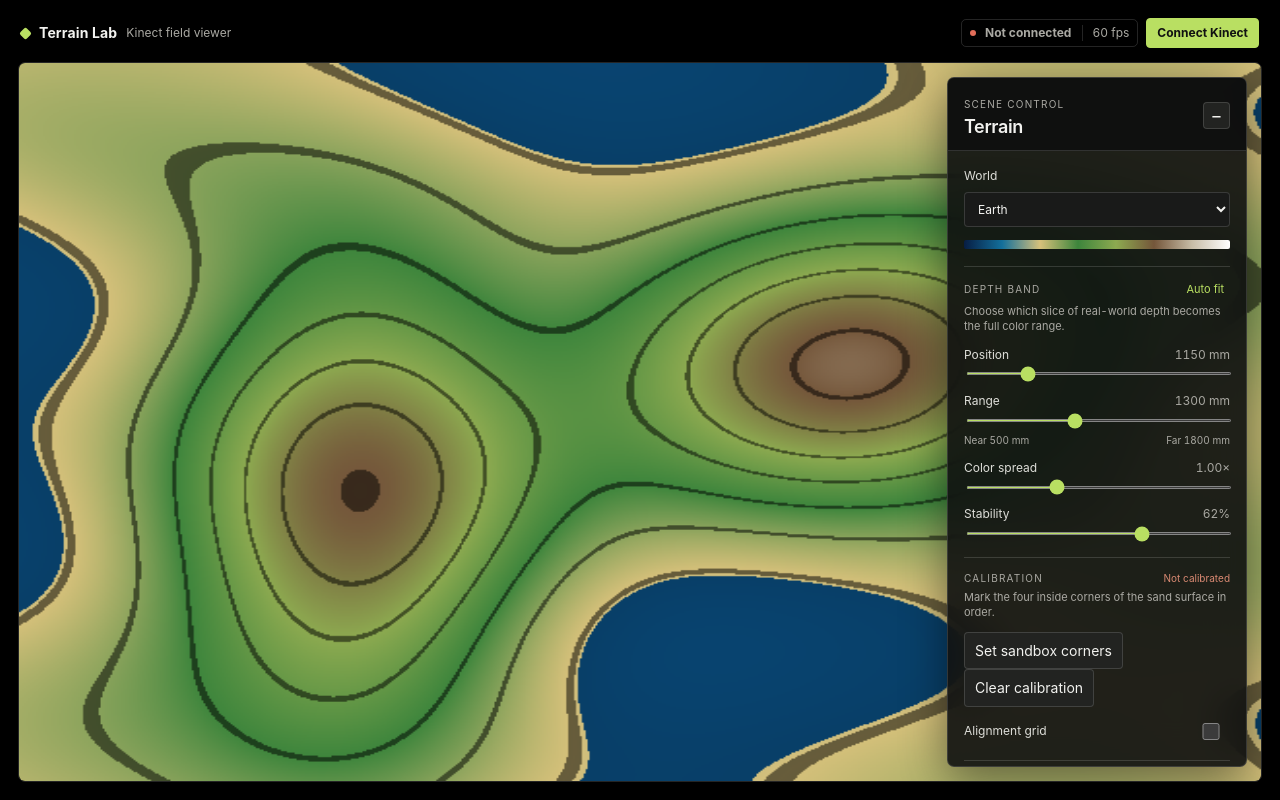
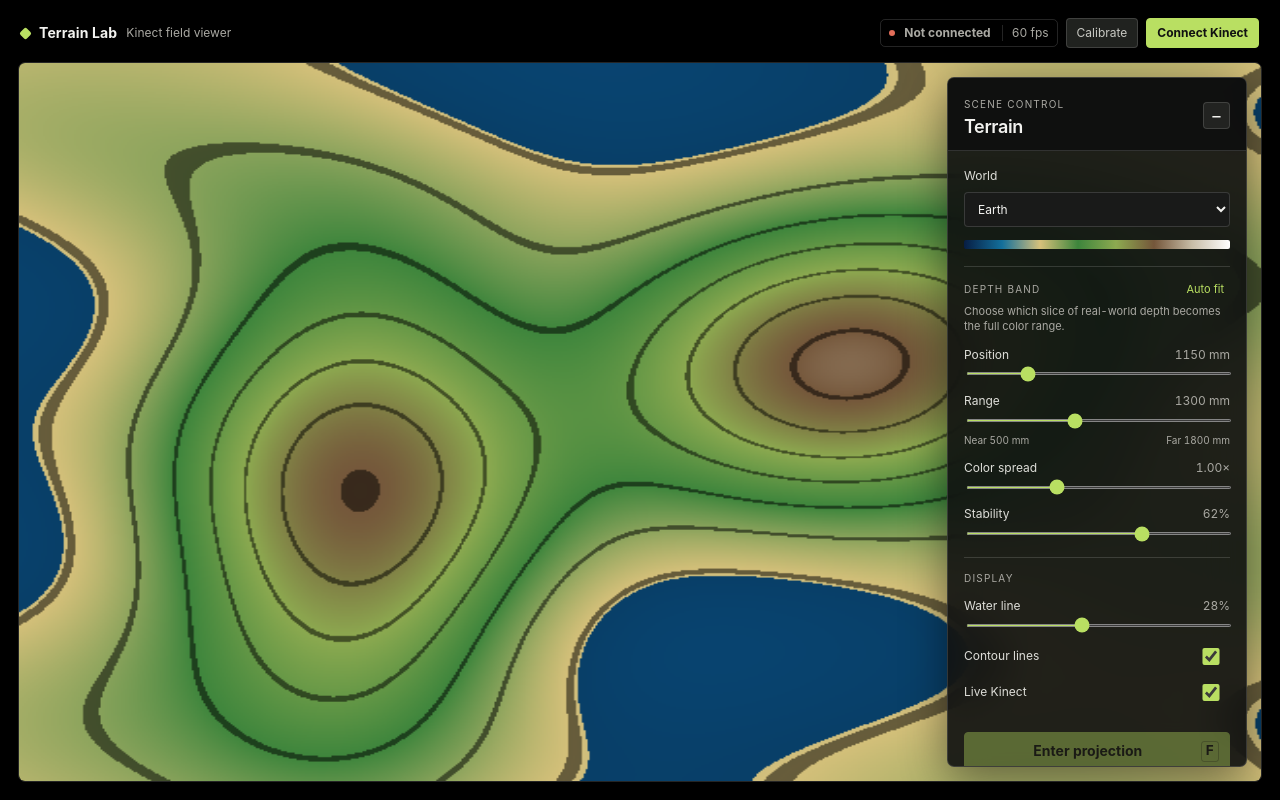
Before and after one commit to msriram/terrain-lab, a plain HTML site: page index.html in a window 1280 px wide. Drawn offline with Linux system fonts and the light colour scheme.

Commit message:
Move one-time calibration to the top bar
Refs #4

```diff
--- a/app.js
+++ b/app.js
@@ -3,7 +3,7 @@
   const $ = selector => document.querySelector(selector);
   const canvas = $("#terrain");
   const ctx = canvas.getContext("2d", { alpha:false });
-  const controls = Object.fromEntries(["water","center","span","gamma","smoothing","contours","liveSensor","theme","alignmentGrid"].map(id => [id, $(`#${id}`)]));
+  const controls = Object.fromEntries(["water","center","span","gamma","smoothing","contours","liveSensor","theme"].map(id => [id, $(`#${id}`)]));
   const grid = { width:640, height:480, values:new Float32Array(640*480) };
   const buffer = document.createElement("canvas"); buffer.width=640; buffer.height=480;
   const bufferCtx = buffer.getContext("2d");
@@ -44,7 +44,7 @@
   function renderField(){const water=+controls.water.value/100,showContours=controls.contours.checked,waterColor=currentTheme().waterRgb,roi=calibrationProfile?.roi;for(let i=0;i<grid.values.length;i++){const x=i%640,y=Math.floor(i/640),elevation=grid.values[i],outside=roi&&!pointInPolygon(x,y,roi);let color=elevation<0||outside?[0,0,0]:samplePalette(elevation);if(!outside&&elevation>=0&&elevation<water){const d=1-elevation/Math.max(.01,water);color=waterColor.map(v=>v*(.72+d*.28));}if(!outside&&showContours&&elevation>=water&&Math.abs((elevation*14)%1-.5)>.455)color=color.map(v=>v*.48);const o=i*4;image.data[o]=color[0];image.data[o+1]=color[1];image.data[o+2]=color[2];image.data[o+3]=255;}bufferCtx.putImageData(image,0,0);dirty=false;}
   function resize(){const rect=canvas.getBoundingClientRect(),scale=Math.min(devicePixelRatio||1,2);if(document.body.classList.contains("projector")){canvas.width=1024;canvas.height=768;}else{canvas.width=Math.round(rect.width*scale);canvas.height=Math.round(rect.height*scale);}}
   function bilinear(points,u,v){const [tl,tr,br,bl]=points;return {x:(1-u)*(1-v)*tl.x+u*(1-v)*tr.x+u*v*br.x+(1-u)*v*bl.x,y:(1-u)*(1-v)*tl.y+u*(1-v)*tr.y+u*v*br.y+(1-u)*v*bl.y};}
-  function drawCalibrationGuides(){const points=calibrating?calibrationPoints:(controls.alignmentGrid.checked?calibrationProfile?.roi:null);if(!points?.length)return;const sx=canvas.width/640,sy=canvas.height/480,scaled=points.map(p=>({x:p.x*sx,y:p.y*sy}));ctx.save();ctx.strokeStyle="#d5ff58";ctx.fillStyle="#d5ff58";ctx.lineWidth=Math.max(2,canvas.width/700);ctx.setLineDash([8,6]);if(scaled.length>1){ctx.beginPath();ctx.moveTo(scaled[0].x,scaled[0].y);for(let i=1;i<scaled.length;i++)ctx.lineTo(scaled[i].x,scaled[i].y);if(scaled.length===4)ctx.closePath();ctx.stroke();}for(const [index,p] of scaled.entries()){ctx.beginPath();ctx.arc(p.x,p.y,7,0,Math.PI*2);ctx.fill();ctx.fillStyle="#111";ctx.font="bold 11px sans-serif";ctx.textAlign="center";ctx.fillText(String(index+1),p.x,p.y+4);ctx.fillStyle="#d5ff58";}if(scaled.length===4){ctx.setLineDash([4,7]);ctx.globalAlpha=.75;for(let step=1;step<4;step++){const t=step/4,a=bilinear(scaled,t,0),b=bilinear(scaled,t,1),c=bilinear(scaled,0,t),d=bilinear(scaled,1,t);ctx.beginPath();ctx.moveTo(a.x,a.y);ctx.lineTo(b.x,b.y);ctx.moveTo(c.x,c.y);ctx.lineTo(d.x,d.y);ctx.stroke();}}ctx.restore();}
+  function drawCalibrationGuides(){const points=calibrating?calibrationPoints:null;if(!points?.length)return;const sx=canvas.width/640,sy=canvas.height/480,scaled=points.map(p=>({x:p.x*sx,y:p.y*sy}));ctx.save();ctx.strokeStyle="#d5ff58";ctx.fillStyle="#d5ff58";ctx.lineWidth=Math.max(2,canvas.width/700);ctx.setLineDash([8,6]);if(scaled.length>1){ctx.beginPath();ctx.moveTo(scaled[0].x,scaled[0].y);for(let i=1;i<scaled.length;i++)ctx.lineTo(scaled[i].x,scaled[i].y);if(scaled.length===4)ctx.closePath();ctx.stroke();}for(const [index,p] of scaled.entries()){ctx.beginPath();ctx.arc(p.x,p.y,7,0,Math.PI*2);ctx.fill();ctx.fillStyle="#111";ctx.font="bold 11px sans-serif";ctx.textAlign="center";ctx.fillText(String(index+1),p.x,p.y+4);ctx.fillStyle="#d5ff58";}if(scaled.length===4){ctx.setLineDash([4,7]);ctx.globalAlpha=.75;for(let step=1;step<4;step++){const t=step/4,a=bilinear(scaled,t,0),b=bilinear(scaled,t,1),c=bilinear(scaled,0,t),d=bilinear(scaled,1,t);ctx.beginPath();ctx.moveTo(a.x,a.y);ctx.lineTo(b.x,b.y);ctx.moveTo(c.x,c.y);ctx.lineTo(d.x,d.y);ctx.stroke();}}ctx.restore();}
   function draw(time){if(dirty)renderField();ctx.imageSmoothingEnabled=true;ctx.drawImage(buffer,0,0,canvas.width,canvas.height);drawCalibrationGuides();frames++;if(time-fpsStarted>700){$("#fps").value=`${Math.round(frames*1000/(time-fpsStarted))} fps`;frames=0;fpsStarted=time;}requestAnimationFrame(draw);}
   function depthBounds(){const span=Math.max(150,+controls.span.value),center=+controls.center.value;return {near:Math.max(250,center-span/2),far:Math.min(5000,center+span/2)};}
   function updateReadouts(){const {near,far}=depthBounds();$("#centerValue").value=`${controls.center.value} mm`;$("#spanValue").value=`${controls.span.value} mm`;$("#nearReadout").textContent=`Near ${Math.round(near)} mm`;$("#farReadout").textContent=`Far ${Math.round(far)} mm`;$("#gammaValue").value=`${(+controls.gamma.value/100).toFixed(2)}×`;$("#smoothingValue").value=`${controls.smoothing.value}%`;$("#waterValue").value=`${controls.water.value}%`;}
@@ -52,13 +52,13 @@
   function saveSettings(){const state={};Object.entries(controls).forEach(([key,input])=>state[key]=input.type==="checkbox"?input.checked:input.value);localStorage.setItem("terrain-lab-settings",JSON.stringify(state));}
   function loadSettings(){try{const state=JSON.parse(localStorage.getItem("terrain-lab-settings"));if(!state)return;Object.entries(state).forEach(([key,value])=>{if(!controls[key])return;if(controls[key].type==="checkbox")controls[key].checked=value;else controls[key].value=value;});}catch(_){}}
   function loadCalibrationProfile(){try{const profile=JSON.parse(localStorage.getItem("terrain-lab-calibration"));return profile?.version===1&&profile.roi?.length===4?profile:null;}catch(_){return null;}}
-  function updateCalibrationStatus(){const status=$("#calibrationStatus");status.textContent=calibrationProfile?"ROI saved":"Not calibrated";status.classList.toggle("ready",!!calibrationProfile);}
+  function updateCalibrationStatus(){$("#calibrationStatus").textContent=calibrationProfile?"Calibration ✓":"Calibrate";$("#startCalibration").classList.toggle("ready",!!calibrationProfile);}
   function updateCalibrationPrompt(){const names=["top-left","top-right","bottom-right","bottom-left"];$("#calibrationCount").textContent=`${calibrationPoints.length} / 4`;$("#calibrationInstruction").textContent=calibrationPoints.length<4?`Select ${names[calibrationPoints.length]} corner`:"Review the alignment grid";$("#undoCalibration").disabled=!calibrationPoints.length;$("#saveCalibration").disabled=calibrationPoints.length!==4;}
   function startCalibration(){calibrating=true;calibrationPoints=[];$("#calibrationPrompt").hidden=false;$("#controlsPanel").classList.add("collapsed");canvas.style.cursor="crosshair";updateCalibrationPrompt();}
   function cancelCalibration(){calibrating=false;calibrationPoints=[];$("#calibrationPrompt").hidden=true;$("#controlsPanel").classList.remove("collapsed");canvas.style.cursor="default";}
   function captureCalibrationCorner(event){if(!calibrating||calibrationPoints.length===4)return;const rect=canvas.getBoundingClientRect();calibrationPoints.push({x:Math.round((event.clientX-rect.left)/rect.width*640),y:Math.round((event.clientY-rect.top)/rect.height*480)});updateCalibrationPrompt();}
-  function saveCalibration(){if(calibrationPoints.length!==4)return;calibrationProfile={version:1,name:"Default rig",createdAt:new Date().toISOString(),sensor:{width:640,height:480},roi:calibrationPoints.map(p=>({...p}))};localStorage.setItem("terrain-lab-calibration",JSON.stringify(calibrationProfile));controls.alignmentGrid.checked=true;saveSettings();updateCalibrationStatus();dirty=true;cancelCalibration();}
-  function resetCalibrationProfile(){localStorage.removeItem("terrain-lab-calibration");calibrationProfile=null;controls.alignmentGrid.checked=false;saveSettings();updateCalibrationStatus();dirty=true;}
+  function saveCalibration(){if(calibrationPoints.length!==4)return;calibrationProfile={version:1,name:"Default rig",createdAt:new Date().toISOString(),sensor:{width:640,height:480},roi:calibrationPoints.map(p=>({...p}))};localStorage.setItem("terrain-lab-calibration",JSON.stringify(calibrationProfile));updateCalibrationStatus();dirty=true;cancelCalibration();}
+  function resetCalibrationProfile(){localStorage.removeItem("terrain-lab-calibration");calibrationProfile=null;updateCalibrationStatus();dirty=true;cancelCalibration();}
   function autoFit(){if(!lastDepth)return;const valid=Array.from(lastDepth).filter(d=>d>250&&d<5000).sort((a,b)=>a-b);if(valid.length<100)return;const low=valid[Math.floor(valid.length*.03)],high=valid[Math.floor(valid.length*.97)];const span=Math.max(150,Math.min(3000,high-low));controls.center.value=Math.round((low+high)/20)*10;controls.span.value=Math.round(span/10)*10;updateReadouts();saveSettings();}
   function setSensorStatus(connected,message){liveConnected=connected;$("#statusText").textContent=message;$("#statusDot").classList.toggle("offline",!connected);$("#projector").disabled=!connected;$("#connectKinect").classList.toggle("connected",connected);$("#connectKinect").textContent=connected?"Disconnect":"Connect Kinect";}
   async function probe(url){const controller=new AbortController(),timer=setTimeout(()=>controller.abort(),1200);try{const response=await fetch(`${url}/api/status?t=${Date.now()}`,{cache:"no-store",mode:"cors",targetAddressSpace:"loopback",signal:controller.signal});if(!response.ok)return null;return await response.json();}catch(_){return null;}finally{clearTimeout(timer);}}
--- a/control-icon.css
+++ b/control-icon.css
@@ -34,6 +34,21 @@
   color: #c8c9c3;
 }
 
+.calibration-button {
+  width: auto;
+  margin: 0;
+  padding: 6px 10px;
+  background: #20221f;
+  border-color: var(--line);
+  color: #c8c9c3;
+  font-size: 12px;
+}
+
+.calibration-button.ready {
+  color: #9edc91;
+  border-color: rgba(142, 211, 131, .4);
+}
+
 button:disabled {
   opacity: .38;
   cursor: not-allowed;
@@ -42,15 +57,6 @@ button:disabled {
 @media (max-width: 600px) {
   .status { display: none; }
 }
-
-.calibration-status {
-  color: #d98973;
-  font-size: 10px;
-  letter-spacing: 0;
-  text-transform: none;
-}
-
-.calibration-status.ready { color: #8ed383; }
 
 .calibration-prompt {
   position: absolute;
--- a/index.html
+++ b/index.html
@@ -1,7 +1,7 @@
 <!doctype html>
 <html lang="en"><head><meta charset="utf-8"><meta name="viewport" content="width=device-width, initial-scale=1"><meta name="theme-color" content="#000"><title>Terrain Lab</title><link rel="stylesheet" href="styles.css?v=2"><link rel="stylesheet" href="control-icon.css?v=2"></head>
 <body><main class="app-shell">
-<header class="topbar"><div class="identity"><span class="mark"></span><strong>Terrain Lab</strong><span class="version">Kinect field viewer</span></div><div class="header-actions"><div class="status"><span id="statusDot" class="offline"></span><strong id="statusText">Not connected</strong><output id="fps">-- fps</output></div><button id="connectKinect" class="connect-button">Connect Kinect</button></div></header>
+<header class="topbar"><div class="identity"><span class="mark"></span><strong>Terrain Lab</strong><span class="version">Kinect field viewer</span></div><div class="header-actions"><div class="status"><span id="statusDot" class="offline"></span><strong id="statusText">Not connected</strong><output id="fps">-- fps</output></div><button id="startCalibration" class="calibration-button"><span id="calibrationStatus">Calibrate</span></button><button id="connectKinect" class="connect-button">Connect Kinect</button></div></header>
 <section class="stage-card"><canvas id="terrain" aria-label="Interactive topographic terrain"></canvas>
 <aside class="controls" id="controlsPanel"><div class="panel-heading"><div><span class="panel-kicker">Scene control</span><h1>Terrain</h1></div><button id="collapseControls" class="icon-button" aria-label="Collapse controls">−</button></div>
 <div class="control-body">
@@ -11,11 +11,9 @@
 <label><span>Range <output id="spanValue">1300 mm</output></span><input id="span" type="range" min="150" max="3000" step="10" value="1300"></label><div class="range-readout"><span id="nearReadout">Near 500</span><span id="farReadout">Far 1800</span></div>
 <label><span>Color spread <output id="gammaValue">1.00×</output></span><input id="gamma" type="range" min="50" max="200" value="100"></label>
 <label><span>Stability <output id="smoothingValue">62%</output></span><input id="smoothing" type="range" min="0" max="92" value="62"></label>
-<div class="section-title"><span>Calibration</span><span id="calibrationStatus" class="calibration-status">Not calibrated</span></div><p class="help">Mark the four inside corners of the sand surface in order.</p>
-<button id="startCalibration">Set sandbox corners</button><button id="resetCalibration">Clear calibration</button><label class="switch-row"><span>Alignment grid</span><input id="alignmentGrid" type="checkbox"></label>
 <div class="section-title"><span>Display</span></div><label><span>Water line <output id="waterValue">28%</output></span><input id="water" type="range" min="0" max="65" value="28"></label>
 <label class="switch-row"><span>Contour lines</span><input id="contours" type="checkbox" checked></label><label class="switch-row"><span>Live Kinect</span><input id="liveSensor" type="checkbox" checked></label>
 <button id="projector" class="primary" disabled>Enter projection <kbd>F</kbd></button></div></aside>
 <button id="showControls" class="show-controls" aria-label="Show scene controls" title="Scene controls"><span aria-hidden="true">▦</span></button></section>
-<div id="calibrationPrompt" class="calibration-prompt" hidden><strong id="calibrationInstruction">Select top-left corner</strong><span id="calibrationCount">0 / 4</span><button id="undoCalibration">Undo</button><button id="cancelCalibration">Cancel</button><button id="saveCalibration" disabled>Save</button></div>
-</main><script src="app.js?v=6"></script></body></html>
+<div id="calibrationPrompt" class="calibration-prompt" hidden><strong id="calibrationInstruction">Select top-left corner</strong><span id="calibrationCount">0 / 4</span><button id="undoCalibration">Undo</button><button id="resetCalibration">Clear saved</button><button id="cancelCalibration">Cancel</button><button id="saveCalibration" disabled>Save</button></div>
+</main><script src="app.js?v=7"></script></body></html>
```
